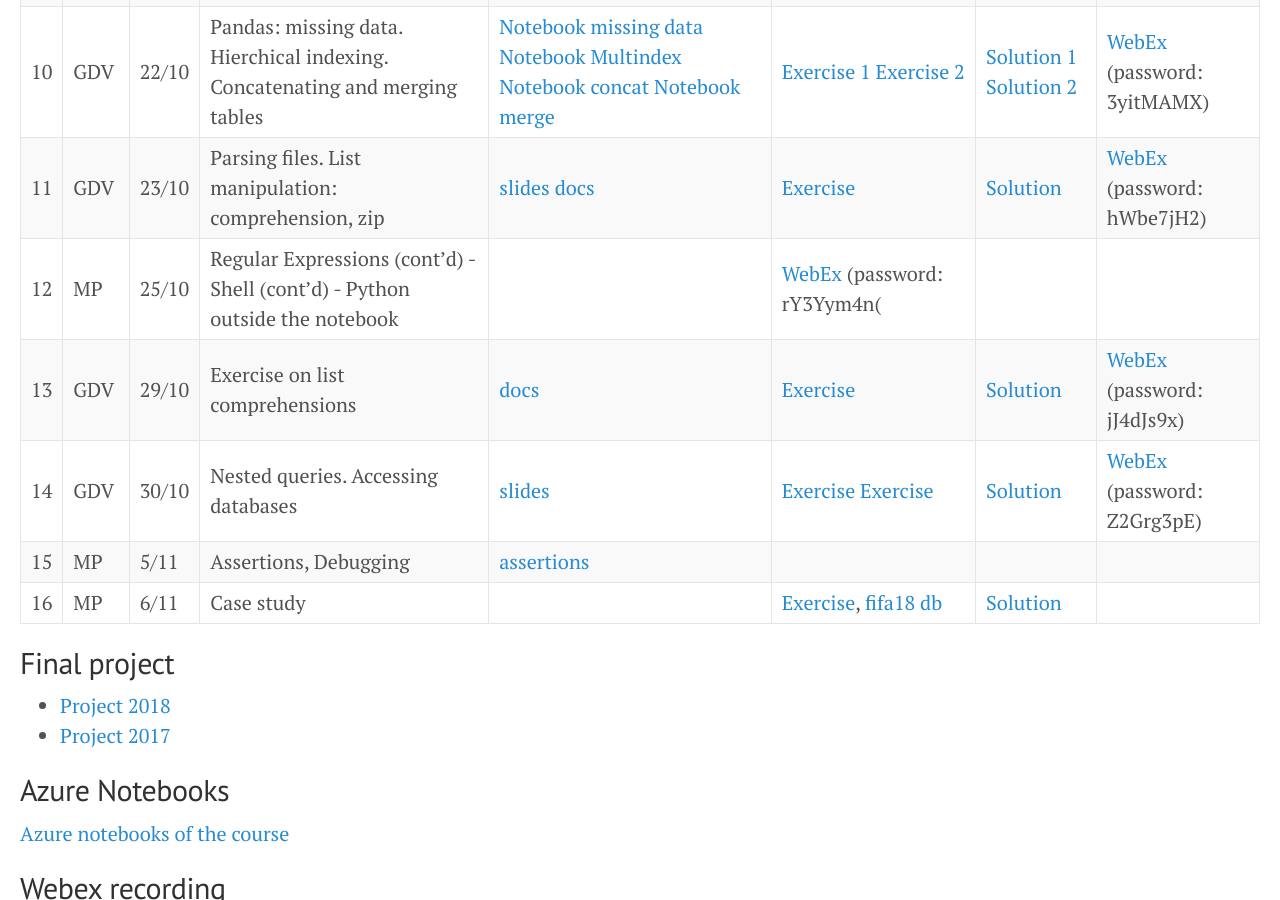
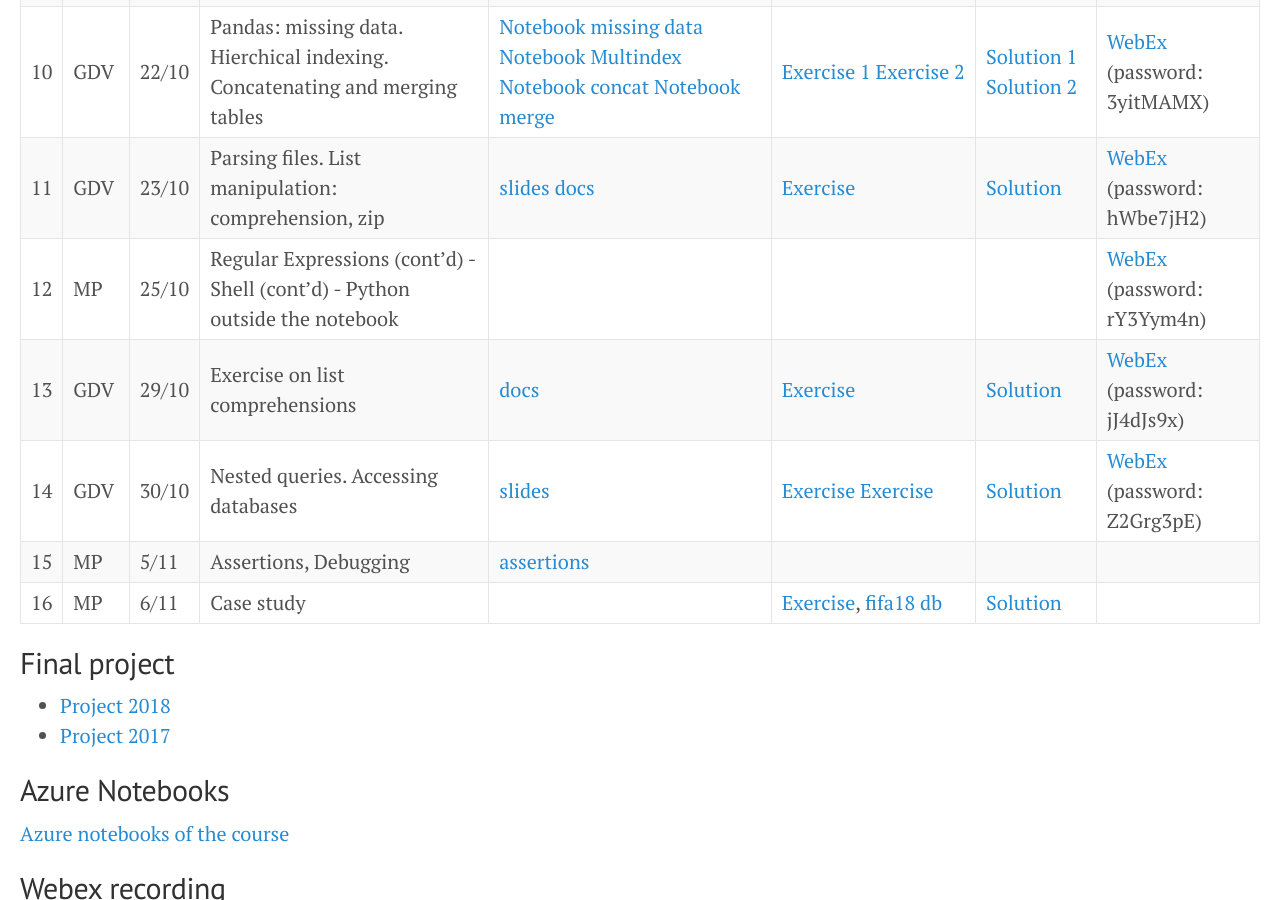
Before and after one commit to gdv/foundationsCS, a Jekyll site: the page built from docs/index.md, in a window 1280 px wide and 900 px high, scrolled down 1302 px. Built offline with Jekyll 4.4.1, drawn with Linux system fonts in a browser that asks for light colours.

Commit message:
Formatting

```diff
--- a/docs/index.md
+++ b/docs/index.md
@@ -19,7 +19,7 @@
 | 9 | MP | 18/10 |  Regular Expressions               | [Regex Docs](https://docs.python.org/3/howto/regex.html) --- You can read more about Regular Expressions in Chapter 3 of "Introduction to Automata Theory, Languages, and Computation" by Hopcroft, Motwani, and Ullman.   | [Exercise](https://github.com/gdv/foundationsCS/blob/master/ex-02-RE.ipynb), [email.txt](https://github.com/gdv/foundationsCS/blob/master/ex-data/email.txt), [numbers.txt](https://github.com/gdv/foundationsCS/blob/master/ex-data/numbers.txt), [exp_nums.txt](https://github.com/gdv/foundationsCS/blob/master/ex-data/exp_nums.txt) | [Solution](https://github.com/gdv/foundationsCS/blob/master/ex-02-RE-solution-full.ipynb) | [WebEx](https://unimib.webex.com/unimib-it/j.php?MTID=m4ec85920e580faf7d76bcb7913e82274) (password:  QZUMwMUm)
 | 10 | GDV | 22/10 | Pandas: missing data. Hierchical indexing. Concatenating and merging tables | [Notebook missing data](https://jakevdp.github.io/PythonDataScienceHandbook/03.04-missing-values.html) [Notebook Multindex](https://jakevdp.github.io/PythonDataScienceHandbook/03.05-hierarchical-indexing.html) [Notebook concat](https://jakevdp.github.io/PythonDataScienceHandbook/03.06-concat-and-append.html) [Notebook merge](https://jakevdp.github.io/PythonDataScienceHandbook/03.07-merge-and-join.html)  | [Exercise 1](py-07-multindex)  [Exercise 2](py-08-merging)  | [Solution 1](https://nbviewer.jupyter.org/github/gdv/foundationsCS/blob/master/py-07-multindex.ipynb) [Solution 2](https://nbviewer.jupyter.org/github/gdv/foundationsCS/blob/master/py-08-merging.ipynb) |[WebEx](https://unimib.webex.com/unimib/j.php?MTID=md734e8c2996839ded763217e9f72d704) (password: 3yitMAMX)
 | 11 | GDV | 23/10 | Parsing files. List manipulation: comprehension, zip           | [slides](https://github.com/gdv/foundationsCS/raw/master/slides/07-read_csv.pdf) [docs](http://pandas.pydata.org/pandas-docs/stable/generated/pandas.read_csv.html)                                     | [Exercise](py-09-Apache)                                         | [Solution](https://nbviewer.jupyter.org/github/gdv/foundationsCS/blob/master/py-09-Apache.ipynb)             | [WebEx](https://unimib.webex.com/unimib/j.php?MTID=m2ab0065b89f384e65f3dda8352f51ec8) (password:  hWbe7jH2)
-| 12 | MP | 25/10 | Regular Expressions (cont'd) - Shell (cont'd) - Python outside the notebook         |                                        | [WebEx](https://unimib.webex.com/unimib-it/j.php?MTID=m0823472789c47d0a3ec29eaae60472af) (password: rY3Yym4n(
+| 12 | MP | 25/10 | Regular Expressions (cont'd) - Shell (cont'd) - Python outside the notebook         |                                        | | | [WebEx](https://unimib.webex.com/unimib-it/j.php?MTID=m0823472789c47d0a3ec29eaae60472af) (password: rY3Yym4n)
 | 13 | GDV | 29/10 | Exercise on list comprehensions              | [docs](https://docs.python.org/3/tutorial/datastructures.html)                                                  | [Exercise](py-11-f1)                                          | [Solution](https://nbviewer.jupyter.org/github/gdv/foundationsCS/blob/master/py-11-f1.ipynb)              | [WebEx](https://unimib.webex.com/unimib/j.php?MTID=m37d9a3d0ad5df5d05063c9576f3fcaa3) (password: jJ4dJs9x)
 | 14 | GDV | 30/10 | Nested queries. Accessing databases             | [slides](https://github.com/gdv/introduction_to_relational_databases/raw/master/05-nested-queries.pdf)                                                | [Exercise](sql-05-nested) [Exercise](py-13-employees)                                     | [Solution](https://nbviewer.jupyter.org/github/gdv/foundationsCS/blob/master/py-13-employees.ipynb)             | [WebEx](https://unimib.webex.com/unimib/j.php?MTID=md846878794ff53a9efba8ce0964476ab) (password: Z2Grg3pE)
 | 15 | MP | 5/11 | Assertions, Debugging             | [assertions](http://swcarpentry.github.io/python-novice-inflammation/08-defensive/)                                        |
```
